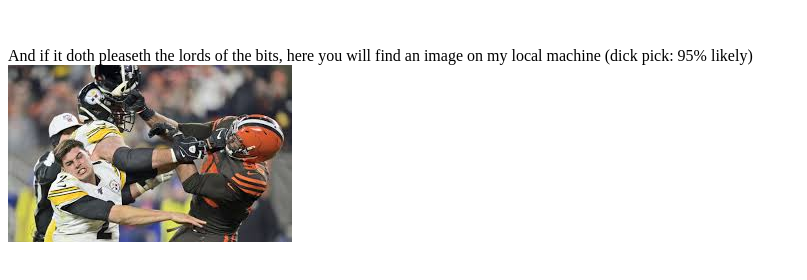
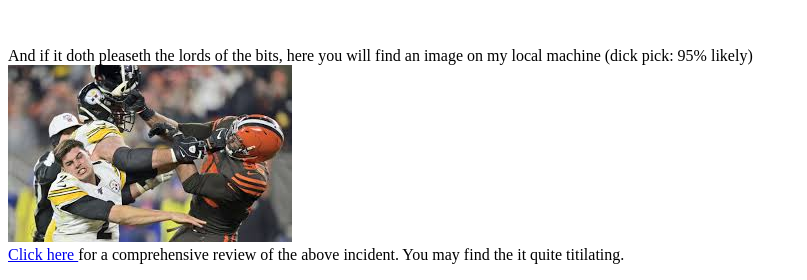
Before and after one commit to jrsimmons1991/website_practice, a plain HTML site: page index.html in a window 1280 px wide. Shown: the part 608-888 px from the top of the page, without its empty margins (0-807 px from the left). Drawn offline with Linux system fonts and the light colour scheme.

Commit message:
hyperlink

```diff
--- a/index.html
+++ b/index.html
@@ -33,6 +33,11 @@
 			<img
 			src="rudolph_merked.jpeg" alt="This is what Donald Rumsfeld
 			would refer to as a pre-emptive strike" />
+			<br>
+			<a
+			href="https://www.cbssports.com/nfl/news/browns-fan-gets-tattoo-of-myles-garrett-hitting-mason-rudolph-with-helmet/" target="_blank">
+			Click here </a> for a comprehensive review of the above
+			incident. You may find the it quite titilating.
 		</p>
 	</body>
 </html>
```
